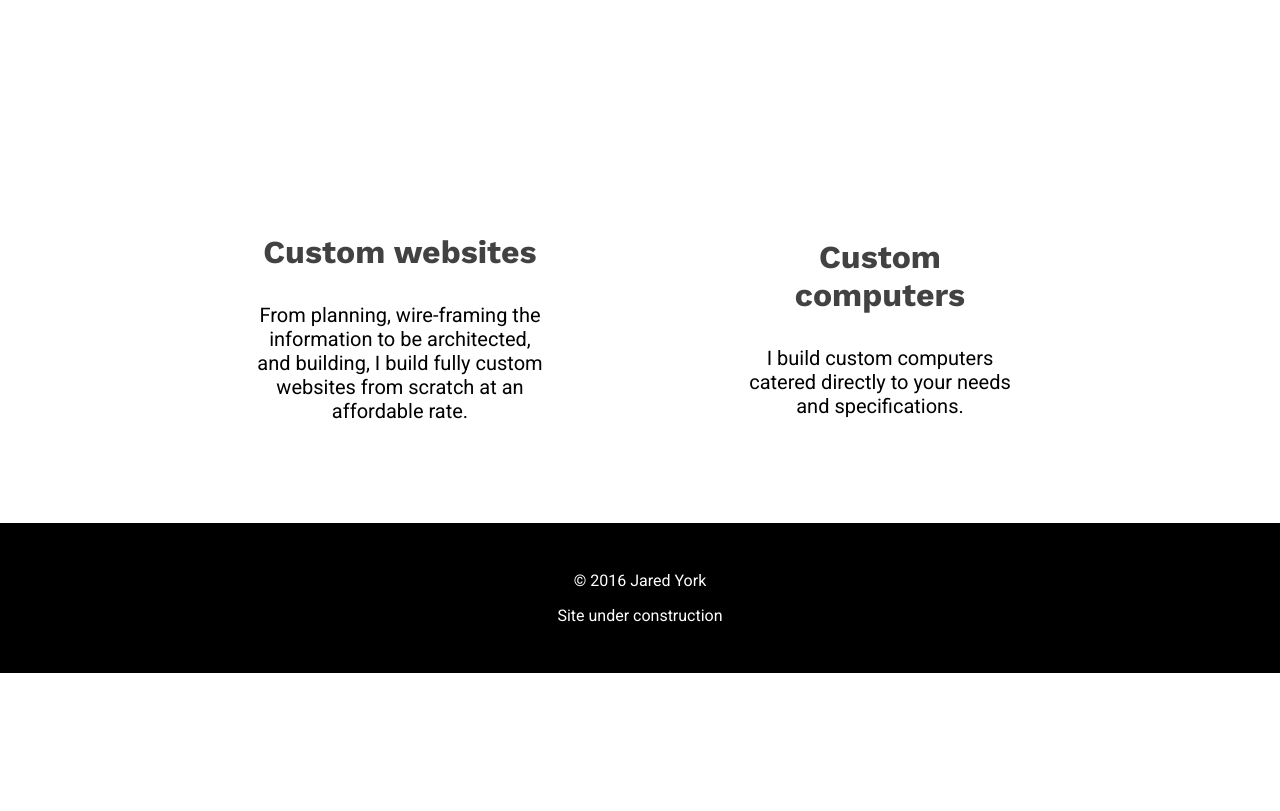
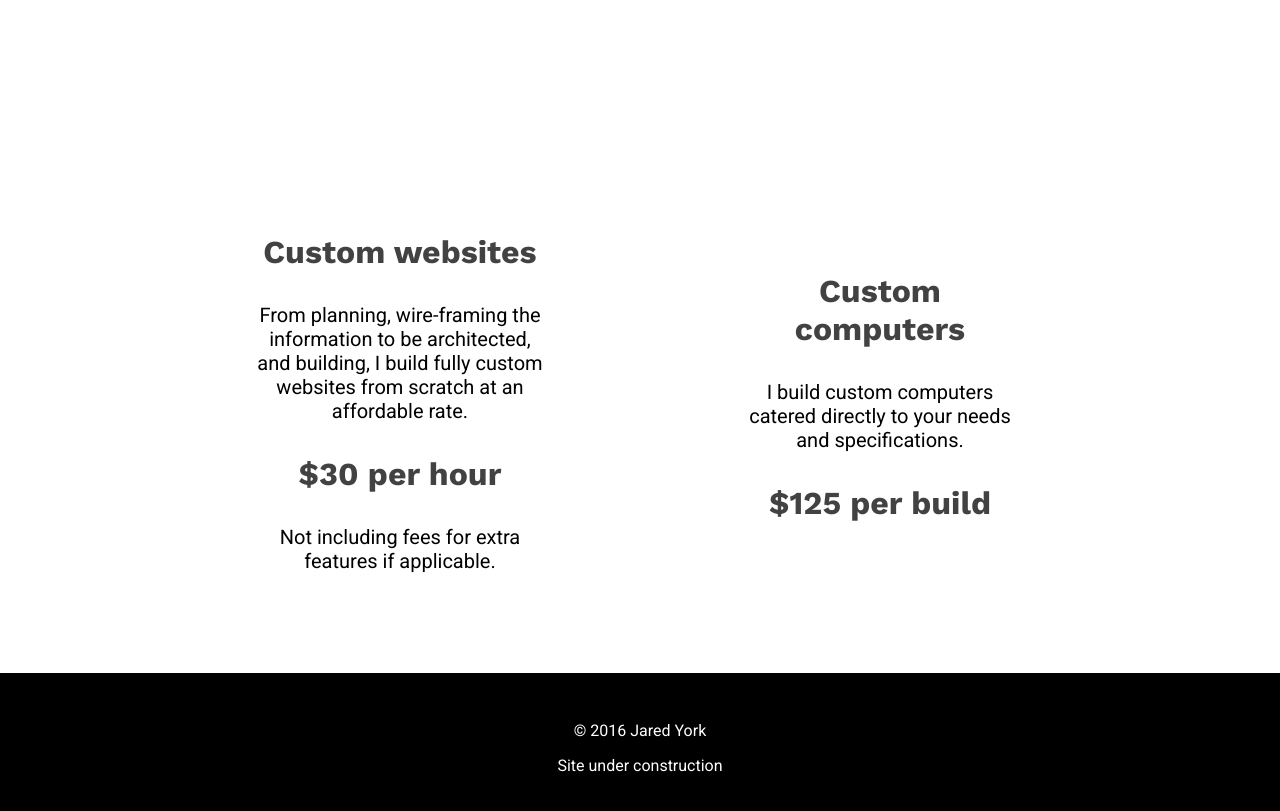
Before and after one commit to jaredyork/jaredyork.github.io, a plain HTML site: page index.html in a window 1280 px wide. Shown: the part 1327-2138 px from the top of the page. Before the commit the page ends 2000 px from the top, so only its background shows below. Drawn offline with nearby package versions, Linux system fonts and the light colour scheme.

Commit message:
Added basic service fee information to flexboxes on home page.

```diff
--- a/index.html
+++ b/index.html
@@ -67,6 +67,8 @@
                     <div class="container-flex-padding">
                       <h3 class="heading-content-ms">Custom websites</h3>
                       <p>From planning, wire-framing the information to be architected, and building, I build fully custom websites from scratch at an affordable rate.</p>
+                      <h3 class="heading-content-ms">$30 per hour</h3>
+                      <p class="center">Not including fees for extra features if applicable.</p>
                     </div>
                   </section>
 
@@ -74,6 +76,7 @@
                     <div class="container-flex-padding">
                       <h3 class="heading-content-ms">Custom computers</h3>
                       <p>I build custom computers catered directly to your needs and specifications.</p>
+                      <h3 class="heading-content-ms">$125 per build</h3>
                     </div>
                   </section>
                 </div>
```
